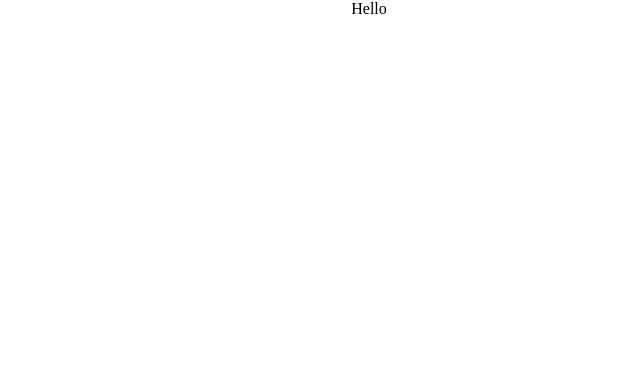
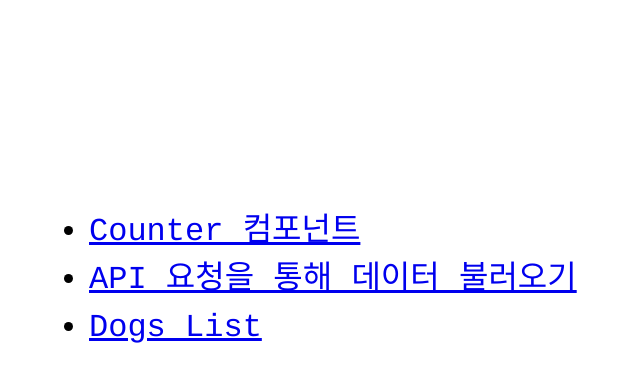
Before and after one commit to pacokwon/20fall-frontend-seminar, a React (Create React App) app in the folder cra/: page / in a window 1280 px wide. Shown: the top 382 px of the page, without its empty margins (271-911 px from the left). Built offline with nearby package versions, Linux system fonts and the light colour scheme.

Commit message:
add: navigation in App component

```diff
--- a/cra/src/App.css
+++ b/cra/src/App.css
@@ -1,3 +1,8 @@
-.App {
-  text-align: center;
+.app {
+  font-family: Courier, monospace;
+  font-size: 2rem;
+  height: 70vh;
+  line-height: 1.5;
+  display: flex;
+  align-items: center;
 }
--- a/cra/src/App.js
+++ b/cra/src/App.js
@@ -1,10 +1,27 @@
 import React from 'react';
-import './App.css';
+import { Link } from 'react-router-dom'
+import './App.css'
 
 function App() {
   return (
-    <div className="App">
-        Hello
+    <div className="app">
+      <ul>
+        <li>
+          <Link to="/counter">
+            Counter 컴포넌트
+          </Link>
+        </li>
+        <li>
+          <Link to="/dogs">
+            API 요청을 통해 데이터 불러오기
+          </Link>
+        </li>
+        <li>
+          <Link to="/dogslist">
+            Dogs List
+          </Link>
+        </li>
+      </ul>
     </div>
   );
 }
```
